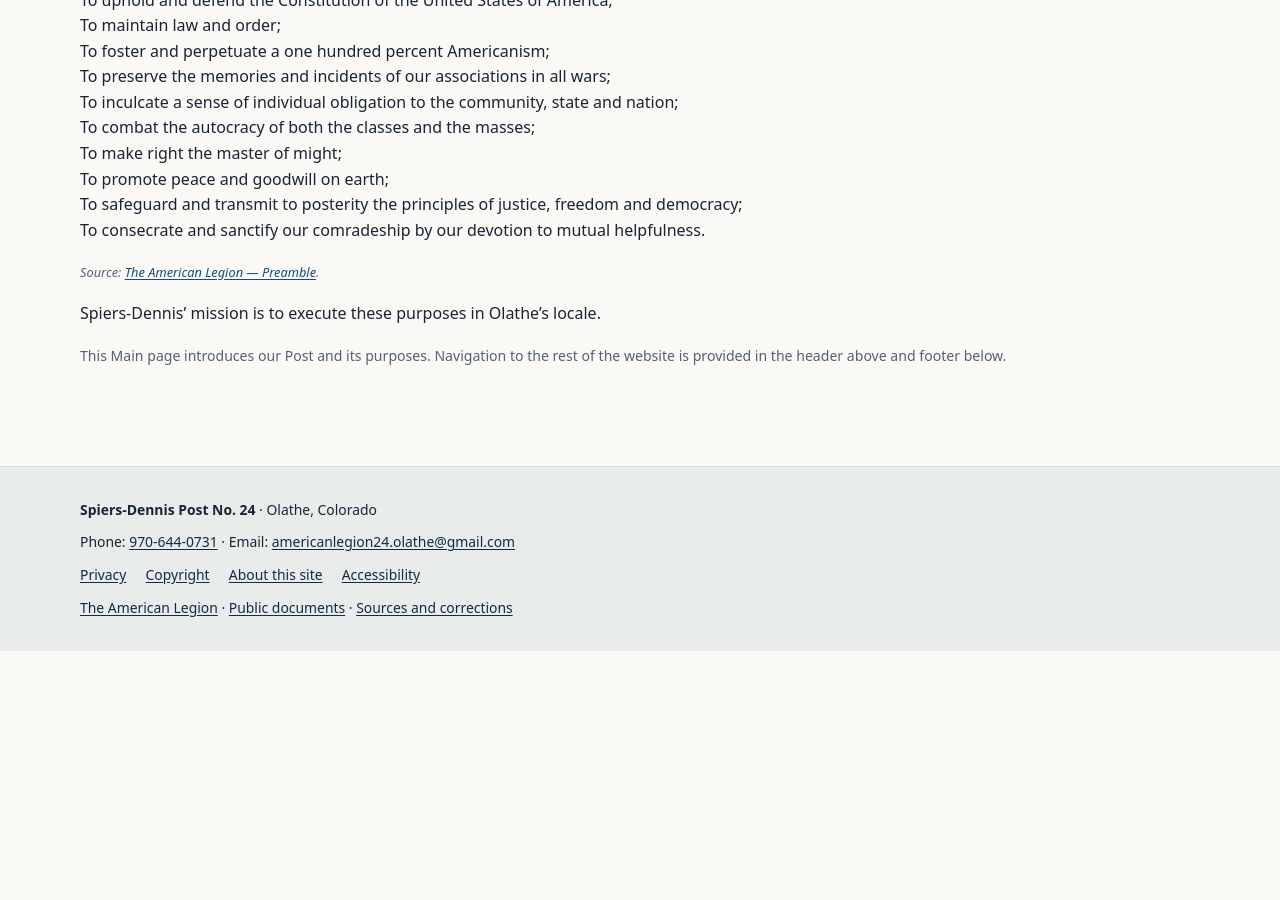
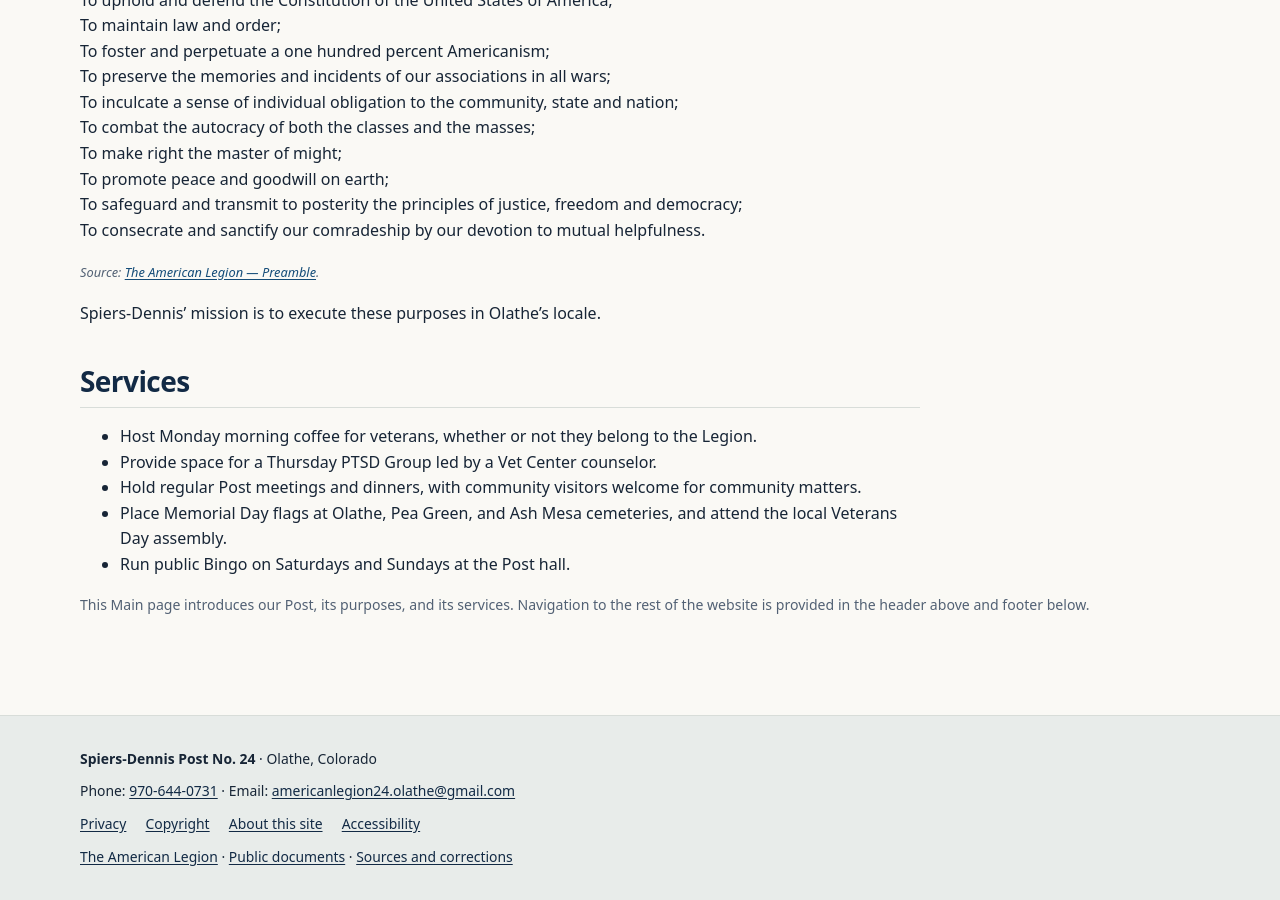
Before and after one commit to SPIERS-DENNIS-POST/spiers-dennis-post.github.io, a Jekyll site: the page built from index.md, in a window 1280 px wide and 900 px high, scrolled down 665 px. Built offline with Jekyll 4.4.1, drawn with Linux system fonts in a browser that asks for light colours; before the commit the page ends 1316 px from its top, so only the background shows below that.

Commit message:
List documented Post services on Main page

```diff
--- a/index.md
+++ b/index.md
@@ -1,8 +1,8 @@
 ---
 title: Main
-description: Spiers-Dennis Post No. 24's mission in Olathe, Colorado, and the purposes of The American Legion.
+description: Spiers-Dennis Post No. 24's mission, purposes, and services in Olathe, Colorado.
 permalink: /
-provenance_ids: [post-visitor-entrance-2026-11-10]
+provenance_ids: [post-visitor-entrance-2026-11-10, post-meetings-2026-10-27, post-weekly-gatherings-2026-10-27, post-facilities-traditions-2026-10-27, post-meeting-visitors-2026-11-10, post-bingo-session-listing-2026-11-10, post-bingo-posted-notices-2026-11-10]
 ---
 <section class="hero">
 <h1>Spiers-Dennis</h1>
@@ -30,5 +30,15 @@ To consecrate and sanctify our comradeship by our devotion to mutual helpfulness
 <p class="verified"><em>Source: <a href="https://www.legion.org/about/organization/preamble">The American Legion — Preamble</a>.</em></p>
 <p>Spiers-Dennis’ mission is to execute these purposes in Olathe’s locale.</p>
 </section>
+<section class="prose" aria-labelledby="services">
+<div class="section-head"><h2 id="services">Services</h2></div>
+<ul>
+<li>Host Monday morning coffee for veterans, whether or not they belong to the Legion.</li>
+<li>Provide space for a Thursday PTSD Group led by a Vet Center counselor.</li>
+<li>Hold regular Post meetings and dinners, with community visitors welcome for community matters.</li>
+<li>Place Memorial Day flags at Olathe, Pea Green, and Ash Mesa cemeteries, and attend the local Veterans Day assembly.</li>
+<li>Run public Bingo on Saturdays and Sundays at the Post hall.</li>
+</ul>
 </section>
-<p class="entry-meta">This Main page introduces our Post and its purposes. Navigation to the rest of the website is provided in the header above and footer below.</p>
+</section>
+<p class="entry-meta">This Main page introduces our Post, its purposes, and its services. Navigation to the rest of the website is provided in the header above and footer below.</p>
```
